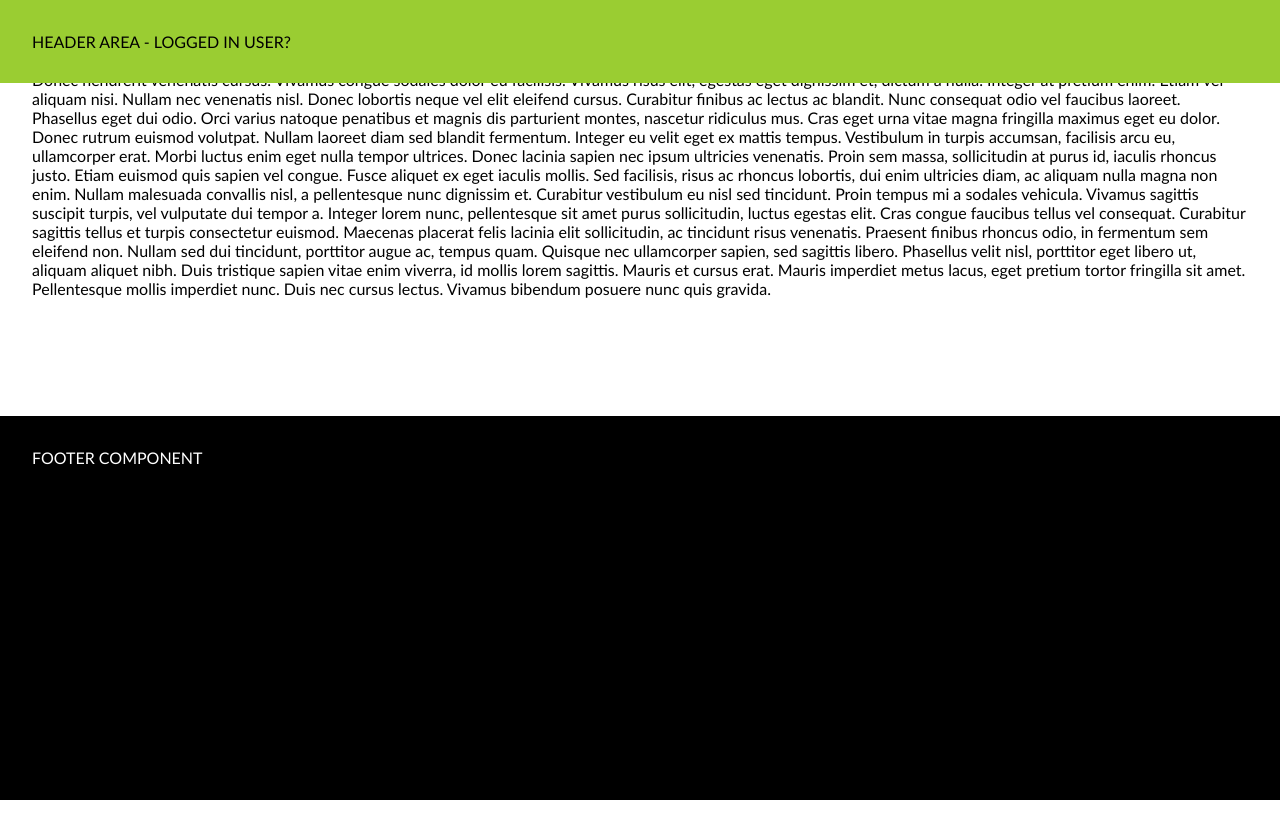
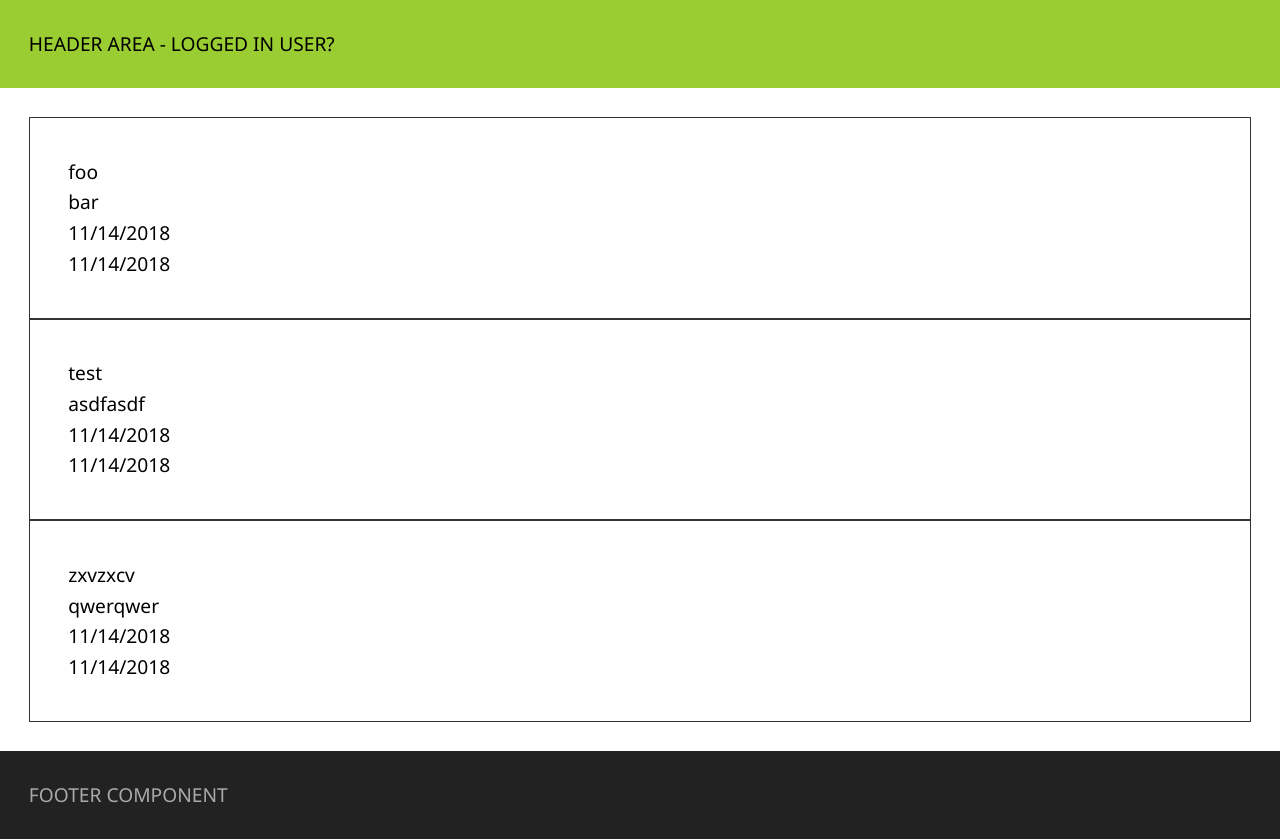
Before and after one commit to tomgron/clm, a React (Create React App) app in the folder webapp/: page / in a window 1280 px wide. Shown: the top 839 px of the page. Before the commit the page ends 800 px from the top, so only its background shows below. Built offline with nearby package versions, Linux system fonts and the light colour scheme; the HTML template or start-up script is replaced by a standard one.

Commit message:
Added simple cert store and mock visuals

```diff
--- a/webapp/src/App.tsx
+++ b/webapp/src/App.tsx
@@ -1,5 +1,5 @@
 import React, { Component, Children } from 'react';
-import { BrowserRouter as Router, Route, Link } from "react-router-dom";
+import { BrowserRouter as Router, Route } from "react-router-dom";
 import {Provider} from 'mobx-react'
 import {allStores} from './store'
 import Main from './pages/Main'
@@ -7,9 +7,15 @@ import Header from './components/Header'
 import Login from './pages/Login'
 import Footer from './components/Footer'
 import './styles/app.scss'
+import { Certificate } from './store/certificateStore';
 
 export default class App extends Component {
   render() {
+
+    allStores.certificateStore.addCertificate(new Certificate("foo","bar", Date.now(), Date.now()));
+    allStores.certificateStore.addCertificate(new Certificate("test","asdfasdf", Date.now(), Date.now()));
+    allStores.certificateStore.addCertificate(new Certificate("zxvzxcv","qwerqwer", Date.now(), Date.now()));
+
     return (
       <Provider allStores={allStores}>
         <Router>
--- /dev/null
+++ b/webapp/src/components/Certificate.scss
@@ -0,0 +1,8 @@
+.certificate {
+    padding:2em;
+    border: 1px solid #333;
+}
+
+.certificate:hover {
+    background-color: red;
+}
--- /dev/null
+++ b/webapp/src/components/Certificate.tsx
@@ -0,0 +1,16 @@
+import React, { Component } from 'react'
+import { ICertificate } from '../store/certificateStore';
+import './Certificate.scss'
+
+export default class Certificate extends Component<ICertificate> {
+  render() {
+    return (
+      <div className="certificate">
+        <div>{this.props.name}</div>
+        <div>{this.props.thumbprint}</div>
+        <div>{new Date(this.props.validFrom).toLocaleDateString()}</div>
+        <div>{new Date(this.props.validTo).toLocaleDateString()}</div>
+      </div>
+    )
+  }
+}
--- a/webapp/src/components/Footer.scss
+++ b/webapp/src/components/Footer.scss
@@ -1,9 +1,6 @@
 .footer-container {
-    bottom:0;
-    position:absolute;
-    height:20em;
-    background-color: black;
+    height:100%;
     width:100%;
-    color:white;
-    padding:2em;
+    color:#aaa;
+    padding:1.5em;
 }
--- a/webapp/src/components/Header.scss
+++ b/webapp/src/components/Header.scss
@@ -1,8 +1,8 @@
 .header-container {
     top:0;
-    position:absolute;
+    position:relative;
     background-color: yellowgreen;
     width:100%;
     color:black;
-    padding:2em;
+    padding:1.5em;
 }
--- a/webapp/src/pages/Main.tsx
+++ b/webapp/src/pages/Main.tsx
@@ -2,22 +2,21 @@ import React, { Component } from 'react'
 import {IAllStores} from '../store'
 import {IUser, User, IUserStore} from '../store/userStore'
 import { inject, observer } from 'mobx-react';
+import { ICertificate } from '../store/certificateStore';
+import Certificate from '../components/Certificate';
 
 @inject('allStores')
 @observer
 export default class Main extends Component<any,any> {
   render() {
+
+    const {...allStores} = this.props.allStores
+
     return (
       <div>
-        Lorem ipsum dolor sit amet, consectetur adipiscing elit. Maecenas tincidunt risus sit amet tellus tristique dignissim. Aliquam eu nisl vel leo rutrum pretium. Quisque vel sapien porta mi euismod interdum. Ut sed scelerisque justo. Morbi sem libero, bibendum vel aliquam a, porta vitae ex. Donec sit amet orci eu nulla convallis molestie eu in nibh. Donec hendrerit venenatis cursus.
-
-Vivamus congue sodales dolor eu facilisis. Vivamus risus elit, egestas eget dignissim et, dictum a nulla. Integer at pretium enim. Etiam vel aliquam nisi. Nullam nec venenatis nisl. Donec lobortis neque vel elit eleifend cursus. Curabitur finibus ac lectus ac blandit. Nunc consequat odio vel faucibus laoreet.
-
-Phasellus eget dui odio. Orci varius natoque penatibus et magnis dis parturient montes, nascetur ridiculus mus. Cras eget urna vitae magna fringilla maximus eget eu dolor. Donec rutrum euismod volutpat. Nullam laoreet diam sed blandit fermentum. Integer eu velit eget ex mattis tempus. Vestibulum in turpis accumsan, facilisis arcu eu, ullamcorper erat.
-
-Morbi luctus enim eget nulla tempor ultrices. Donec lacinia sapien nec ipsum ultricies venenatis. Proin sem massa, sollicitudin at purus id, iaculis rhoncus justo. Etiam euismod quis sapien vel congue. Fusce aliquet ex eget iaculis mollis. Sed facilisis, risus ac rhoncus lobortis, dui enim ultricies diam, ac aliquam nulla magna non enim. Nullam malesuada convallis nisl, a pellentesque nunc dignissim et. Curabitur vestibulum eu nisl sed tincidunt. Proin tempus mi a sodales vehicula. Vivamus sagittis suscipit turpis, vel vulputate dui tempor a. Integer lorem nunc, pellentesque sit amet purus sollicitudin, luctus egestas elit.
-
-Cras congue faucibus tellus vel consequat. Curabitur sagittis tellus et turpis consectetur euismod. Maecenas placerat felis lacinia elit sollicitudin, ac tincidunt risus venenatis. Praesent finibus rhoncus odio, in fermentum sem eleifend non. Nullam sed dui tincidunt, porttitor augue ac, tempus quam. Quisque nec ullamcorper sapien, sed sagittis libero. Phasellus velit nisl, porttitor eget libero ut, aliquam aliquet nibh. Duis tristique sapien vitae enim viverra, id mollis lorem sagittis. Mauris et cursus erat. Mauris imperdiet metus lacus, eget pretium tortor fringilla sit amet. Pellentesque mollis imperdiet nunc. Duis nec cursus lectus. Vivamus bibendum posuere nunc quis gravida.
+        {allStores.certificateStore.certificates.map((i:ICertificate) => {
+          return (<Certificate key= {i.thumbprint} {...i}/>)
+        })}
       </div>
     )
   }
--- /dev/null
+++ b/webapp/src/store/certificateStore.ts
@@ -0,0 +1,31 @@
+import {observable, action} from 'mobx'
+
+export interface ICertificateStore {
+    certificates:ICertificate[]
+}
+
+export interface ICertificate {
+    name:string,
+    thumbprint:string,
+    validFrom:number,
+    validTo:number
+}
+
+export class CertificateStore implements ICertificateStore {
+    @observable public certificates:ICertificate[] = []
+    @action addCertificate = (certificate:ICertificate) => this.certificates.push(certificate)
+}
+
+export class Certificate implements ICertificate {
+    @observable public name:string = ""
+    @observable public thumbprint:string = ""
+    @observable public validFrom:number
+    @observable public validTo:number
+
+    constructor(name:string, thumbprint:string, validFrom:number, validTo:number) {
+        this.name = name
+        this.thumbprint = thumbprint
+        this.validFrom = validFrom
+        this.validTo = validTo
+    }
+}
--- a/webapp/src/store/index.ts
+++ b/webapp/src/store/index.ts
@@ -1,14 +1,17 @@
-import {observable, action} from 'mobx'
-import {IUser, UserStore, User} from './userStore'
+import { CertificateStore } from './certificateStore';
+import {UserStore} from './userStore'
+
 /* Interfaces */
 
 export interface IAllStores {
-    userStore:UserStore
+    userStore:UserStore,
+    certificateStore:CertificateStore
 }
 
 /* Classes */
 export class AllStores implements IAllStores {
     public userStore:UserStore = new UserStore();
+    public certificateStore = new CertificateStore();
 }
 
 /* Ready made instance export */
--- a/webapp/src/store/userStore.ts
+++ b/webapp/src/store/userStore.ts
@@ -13,11 +13,7 @@ export interface IUser {
 }
 export class UserStore implements IUserStore {
     @observable public users:User[] = []
-
-    @action addUser(user:IUser) {
-        console.log("adding user");
-        this.users.push(user)
-    }
+    @action addUser = (user:IUser) => this.users.push(user)
 }
 
 export class User implements IUser {
--- a/webapp/src/styles/app.scss
+++ b/webapp/src/styles/app.scss
@@ -1,12 +1,13 @@
 body {
-    font-family: 'Gill Sans', 'Gill Sans MT', Calibri, 'Trebuchet MS', sans-serif;
+    font-family: 'Segoe UI', Tahoma, Geneva, Verdana, sans-serif;
     margin:0;
     padding:0;
+    background-color: #222;
+    line-height: 1.6em;
+    font-size:1.2em;
 }
-.app {
-    display: flex;
 
+.content {
+    padding:1.5em;
+    background-color: #fff;
 }
-.content {
-    margin:2em;
-}
```
